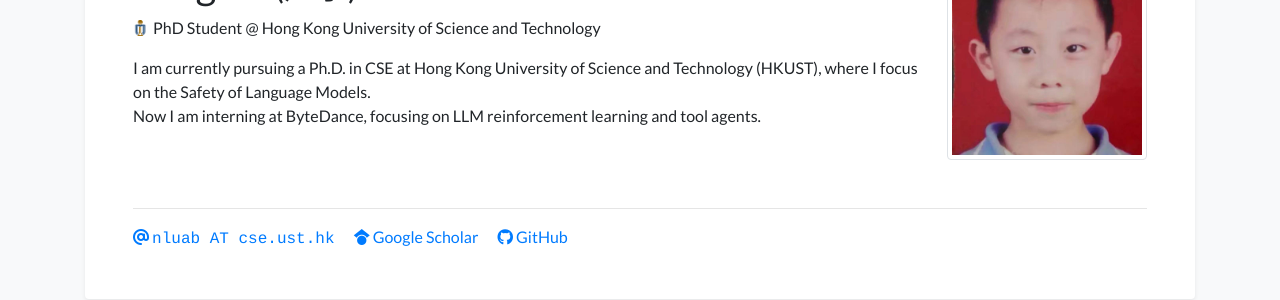
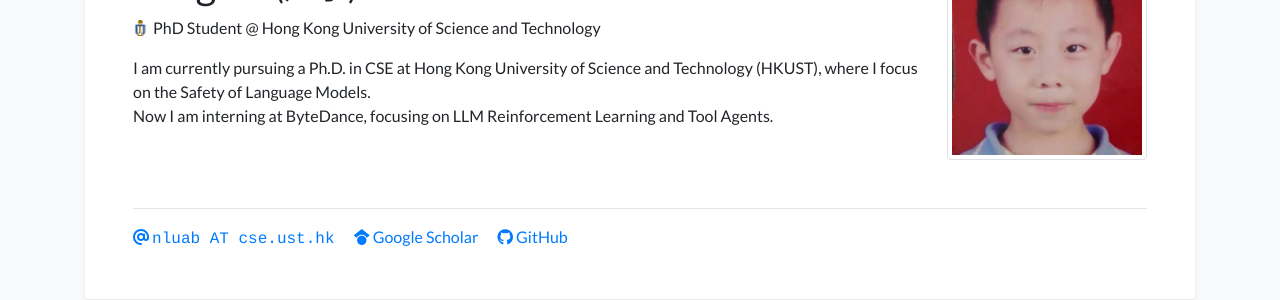
Before and after one commit to ColinLu50/colinlu50.github.io, a Jekyll site: the page built from index.html, in a window 1280 px wide and 900 px high. Shown: the part 168-468 px from the top of the window. Built offline with Jekyll 4.4.1, drawn with Linux system fonts in a browser that asks for light colours; nearby versions of some CDN libraries; a style sheet for code colours, icons or effects is not loaded.

Commit message:
fix experience

```diff
--- a/_data/profile.yml
+++ b/_data/profile.yml
@@ -23,7 +23,7 @@ short_bio_text_justify: false
 short_bio: >-
   I am currently pursuing a Ph.D. in CSE at Hong Kong University of Science and Technology (HKUST), where I focus on the Safety of Language Models.
   <p>
-  Now I am interning at ByteDance, focusing on LLM reinforcement learning and tool agents.
+  Now I am interning at ByteDance, focusing on LLM Reinforcement Learning and Tool Agents.
   </p>
 
 portrait_url: /assets/images/photos/portrait.png
```
